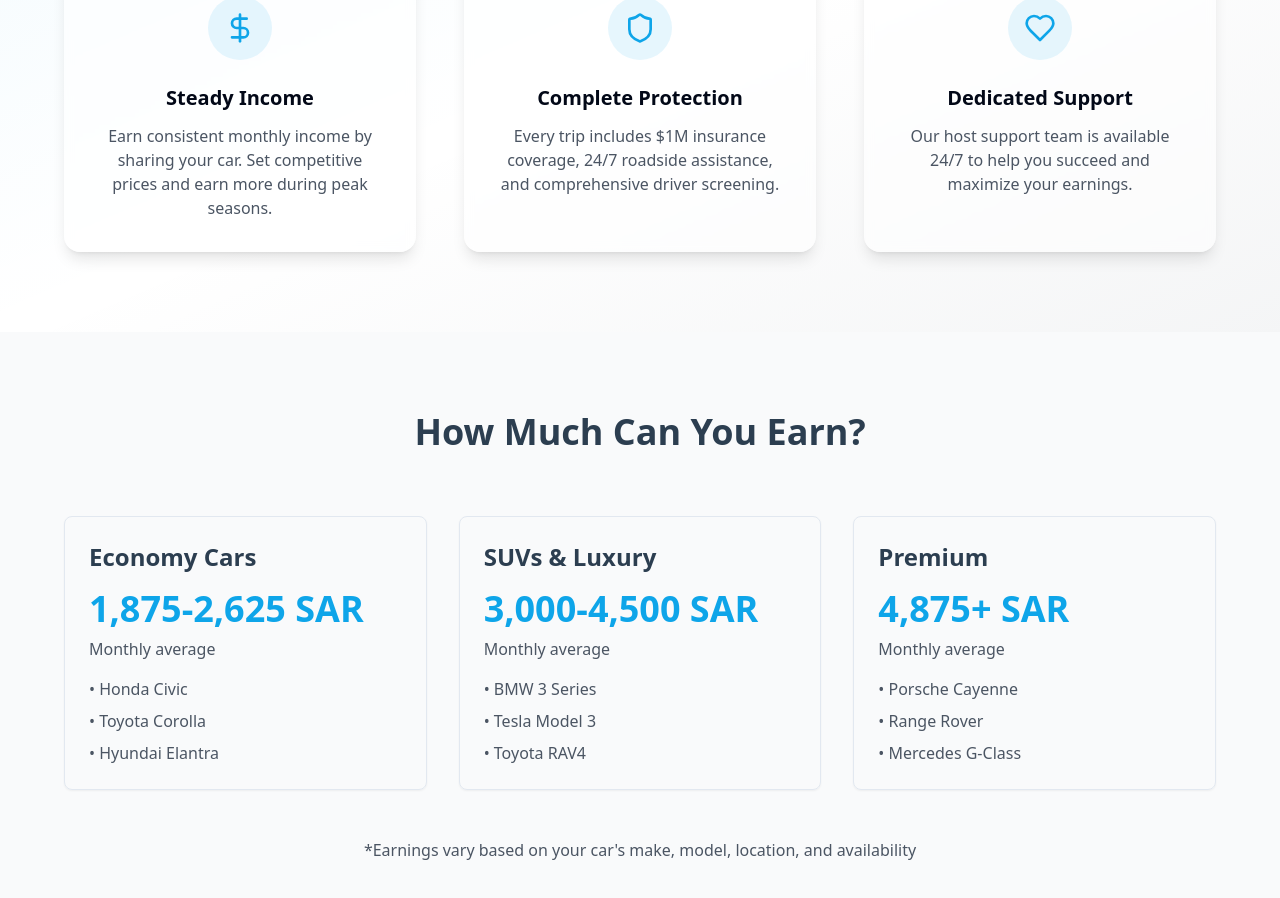
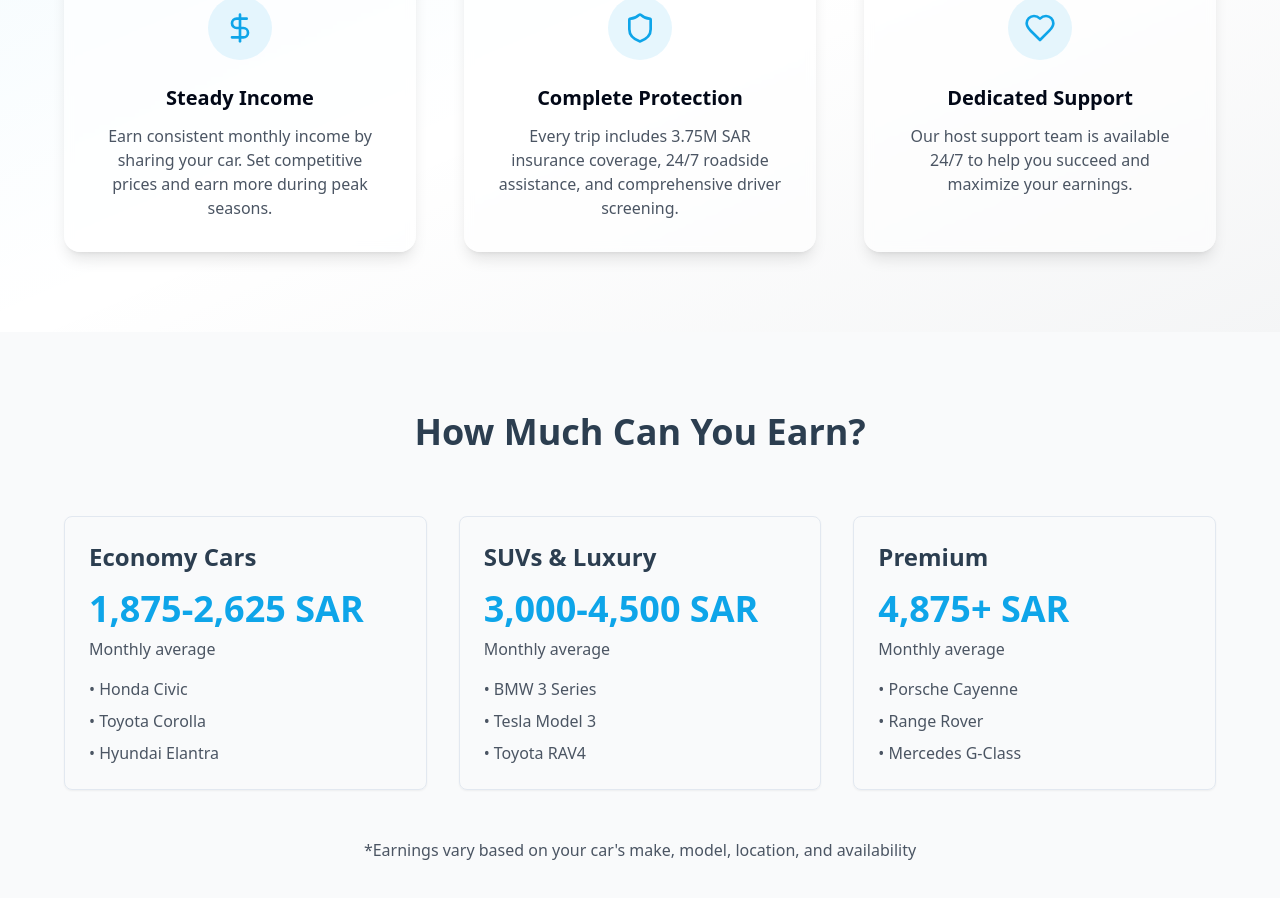
Before and after one commit to Zer0-Light/karvo, a React (Vite) app: page /become-host in a window 1280 px wide. Shown: the part 1000-1898 px from the top of the page. Built offline with nearby package versions, Linux system fonts and the light colour scheme.

Commit message:
Update currency in BecomeHost page
The commit message updates the currency symbol in the BecomeHost page.

```diff
--- a/src/pages/BecomeHost.tsx
+++ b/src/pages/BecomeHost.tsx
@@ -235,7 +235,7 @@ const BecomeHost = () => {
           <div className="grid md:grid-cols-3 gap-12">
             {[
               { icon: DollarSign, title: "Steady Income", description: "Earn consistent monthly income by sharing your car. Set competitive prices and earn more during peak seasons." },
-              { icon: Shield, title: "Complete Protection", description: "Every trip includes $1M insurance coverage, 24/7 roadside assistance, and comprehensive driver screening." },
+              { icon: Shield, title: "Complete Protection", description: "Every trip includes 3.75M SAR insurance coverage, 24/7 roadside assistance, and comprehensive driver screening." },
               { icon: Heart, title: "Dedicated Support", description: "Our host support team is available 24/7 to help you succeed and maximize your earnings." }
             ].map((feature, index) => (
               <motion.div
```
